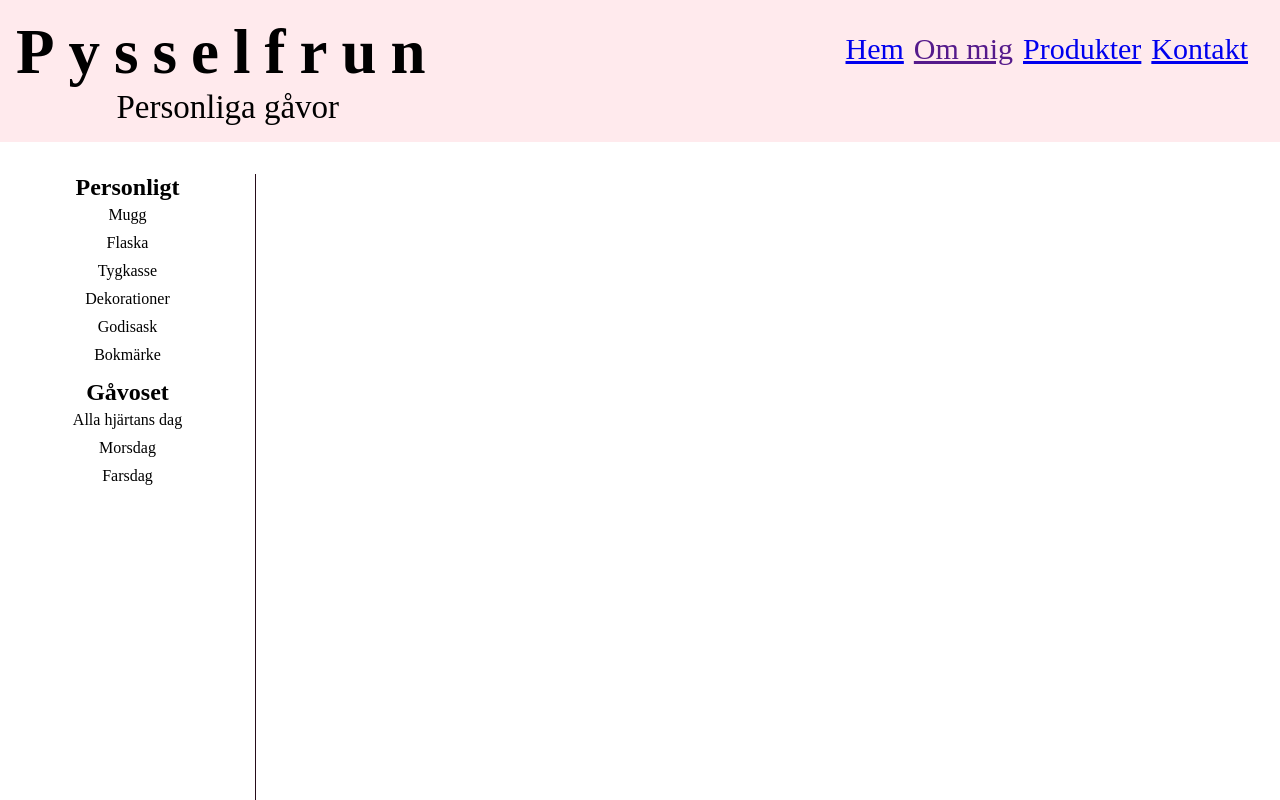
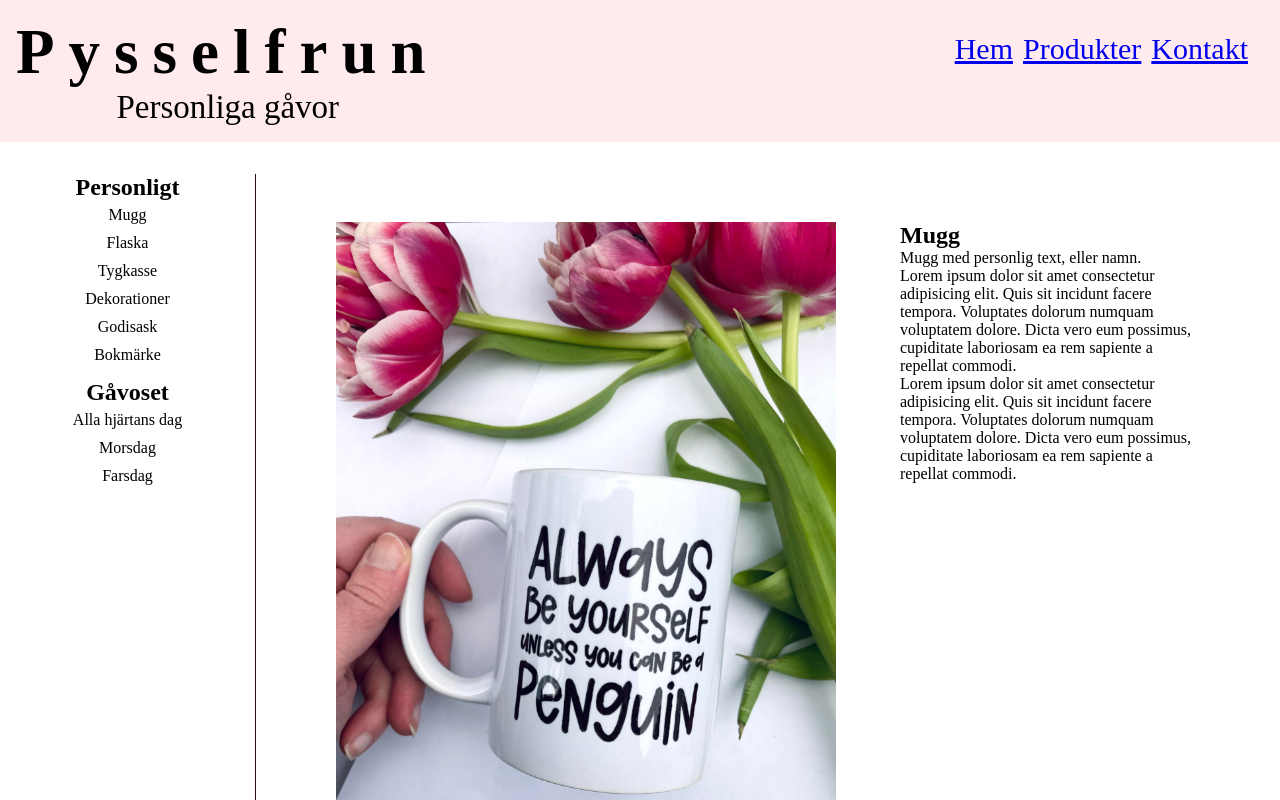
Before and after one commit to isabellaes/ms-pysselfrun, a React (Create React App) app: page /product in a window 1280 px wide. Shown: the top 800 px of the page. Built offline with nearby package versions, Linux system fonts and the light colour scheme; a web font is replaced by a local one.

Commit message:
removde unused code + some fix

```diff
--- a/src/components/Header.tsx
+++ b/src/components/Header.tsx
@@ -13,9 +13,6 @@ const Header = () => {
             <Link to={"/"}>Hem</Link>
           </li>
           <li>
-            <a href="">Om mig</a>
-          </li>
-          <li>
             <Link to={"/product"}>Produkter</Link>
           </li>
           <li>
--- a/src/img.ts
+++ b/src/img.ts
@@ -2,18 +2,17 @@ import image1 from "./assets/unnamed1.jpg";
 import image2 from "./assets/unnamed2.jpg";
 import image3 from "./assets/unnamed3.jpg";
 import image4 from "./assets/unnamed4.jpg";
-import image5 from "./assets/unnamed5.jpg";
 import image6 from "./assets/unnamed6.jpg";
 import image7 from "./assets/unnamed7.jpg";
 import image8 from "./assets/unnamed8.jpg";
 import image9 from "./assets/unnamed9.jpg";
-import image10 from "./assets/unnamed10.jpg";
 import image11 from "./assets/unnamed11.jpg";
 import image12 from "./assets/unnamed12.jpg";
 import image13 from "./assets/unnamed13.jpg";
 import image14 from "./assets/unnamed14.jpg";
 import image15 from "./assets/unnamed15.jpg";
 import image16 from "./assets/unnamed16.jpg";
+
 interface Product {
   title: string;
   productImg: string[];
@@ -34,23 +33,23 @@ const products: Product[] = [
   {
     title: "Tygkasse",
     productImg: [image8, image12, image9],
-    description: "Flaska med personlig text, eller namn.",
+    description: "Tygkasse med personlig text, eller namn.",
   },
 
   {
     title: "Godisask",
     productImg: [image7],
-    description: "Flaska med personlig text, eller namn.",
+    description: "Godisask med personlig text, eller namn.",
   },
   {
     title: "Bokmärke",
     productImg: [image13],
-    description: "Flaska med personlig text, eller namn.",
+    description: "Bokmärke med personlig text, eller namn.",
   },
   {
     title: "Dekorationer",
     productImg: [image11],
-    description: "Flaska med personlig text, eller namn.",
+    description: "Dekorationer med personlig text, eller namn.",
   },
 ];
 
--- a/src/pages/ContactPage.tsx
+++ b/src/pages/ContactPage.tsx
@@ -1,6 +1,5 @@
 import InstagramIcon from "@mui/icons-material/Instagram";
 import FacebookIcon from "@mui/icons-material/Facebook";
-import LinkedInIcon from "@mui/icons-material/LinkedIn";
 
 const ContactPage = () => {
   return (
--- a/src/pages/HomePage.tsx
+++ b/src/pages/HomePage.tsx
@@ -1,8 +1,4 @@
-import Grid from "@mui/material/Grid";
-import Box from "@mui/material/Box";
 import { images, images2 } from "../img";
-import ImageList from "@mui/material/ImageList";
-import ImageListItem from "@mui/material/ImageListItem";
 
 const HomePage = () => {
   return (
--- a/src/pages/ProductPage.tsx
+++ b/src/pages/ProductPage.tsx
@@ -1,5 +1,5 @@
 import { useState } from "react";
-import { images, images2, products } from "../img";
+import { products } from "../img";
 import Pagination from "@mui/material/Pagination";
 import Stack from "@mui/material/Stack";
 
@@ -10,7 +10,7 @@ interface Product {
 }
 
 const ProductPage = () => {
-  const [product, setProducts] = useState<Product | null>(null);
+  const [product, setProducts] = useState<Product>(products[0]);
   const [page, setPage] = useState(1);
   const handleChange = (event: React.ChangeEvent<unknown>, value: number) => {
     setPage(value);
@@ -39,7 +39,6 @@ const ProductPage = () => {
         <p>Farsdag</p>
       </aside>
       <main>
-        {product ? (
         <>
           <Stack spacing={2}>
             <img src={product.productImg[page - 1]} alt="" />
@@ -56,26 +55,19 @@ const ProductPage = () => {
             <h2>{product.title}</h2>
             <p>{product.description}</p>
             <p>
-                Lorem ipsum dolor sit amet consectetur adipisicing elit. Quis
-                sit incidunt facere tempora. Voluptates dolorum numquam
-                voluptatem dolore. Dicta vero eum possimus, cupiditate
-                laboriosam ea rem sapiente a repellat commodi.
+              Lorem ipsum dolor sit amet consectetur adipisicing elit. Quis sit
+              incidunt facere tempora. Voluptates dolorum numquam voluptatem
+              dolore. Dicta vero eum possimus, cupiditate laboriosam ea rem
+              sapiente a repellat commodi.
             </p>
             <p>
-                Lorem ipsum dolor sit amet consectetur adipisicing elit. Quis
-                sit incidunt facere tempora. Voluptates dolorum numquam
-                voluptatem dolore. Dicta vero eum possimus, cupiditate
-                laboriosam ea rem sapiente a repellat commodi.
+              Lorem ipsum dolor sit amet consectetur adipisicing elit. Quis sit
+              incidunt facere tempora. Voluptates dolorum numquam voluptatem
+              dolore. Dicta vero eum possimus, cupiditate laboriosam ea rem
+              sapiente a repellat commodi.
             </p>
           </div>
         </>
-        ) : (
-          <>
-            {/*   {images2.flatMap((img) => (
-              <img src={img}></img>
-            ))} */}
-          </>
-        )}
       </main>
     </div>
   );
```
Lines whose indentation alone changed are shown as unchanged.
